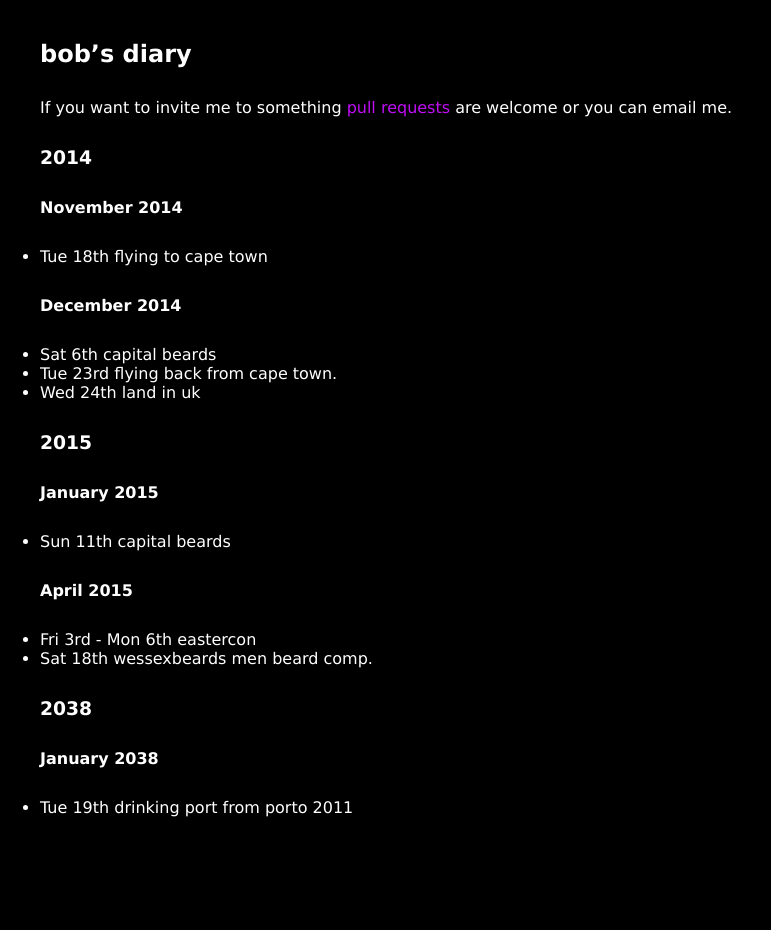
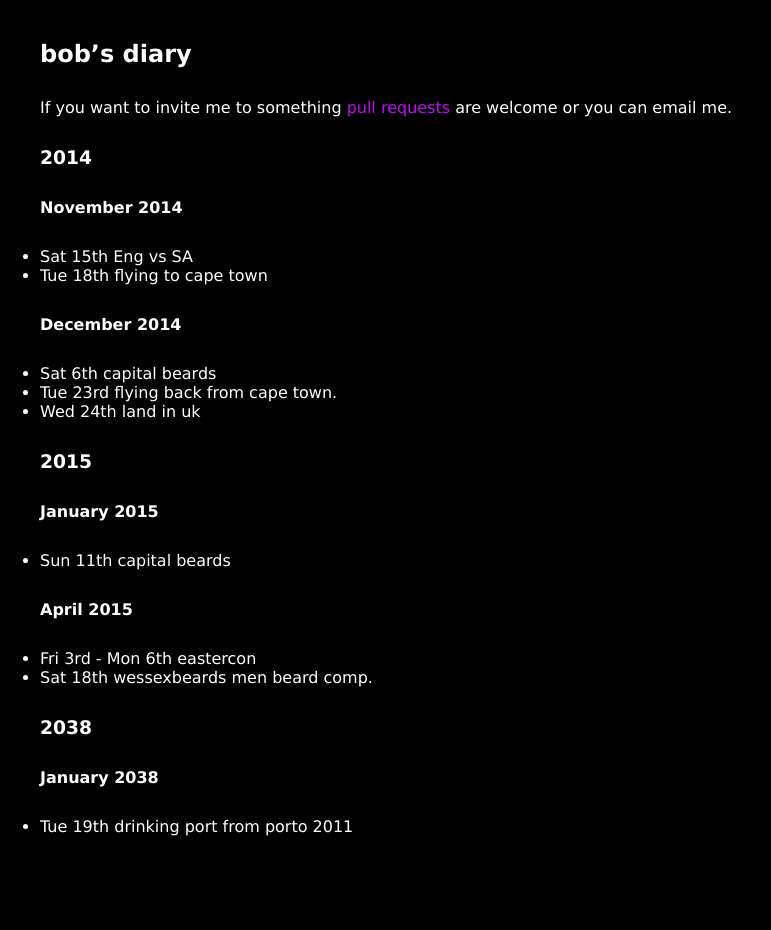
Before and after one commit to rjw1/randomness.org.uk, a Jekyll site: the page built from diary/index.md, in a window 1280 px wide. Shown: the whole page, without its empty margins (0-771 px from the left). Built offline with Jekyll 4.4.1, drawn with Linux system fonts in a browser that asks for light colours; Markdown is read by kramdown in place of the engine named in the settings.

Commit message:
going to rugby on saturday.

```diff
--- a/diary/index.md
+++ b/diary/index.md
@@ -11,6 +11,7 @@ are welcome or you can email me.
 
 #### November 2014 ####
 
+* Sat 15th Eng vs SA
 * Tue 18th flying to cape town
 
 #### December 2014 ####
```
